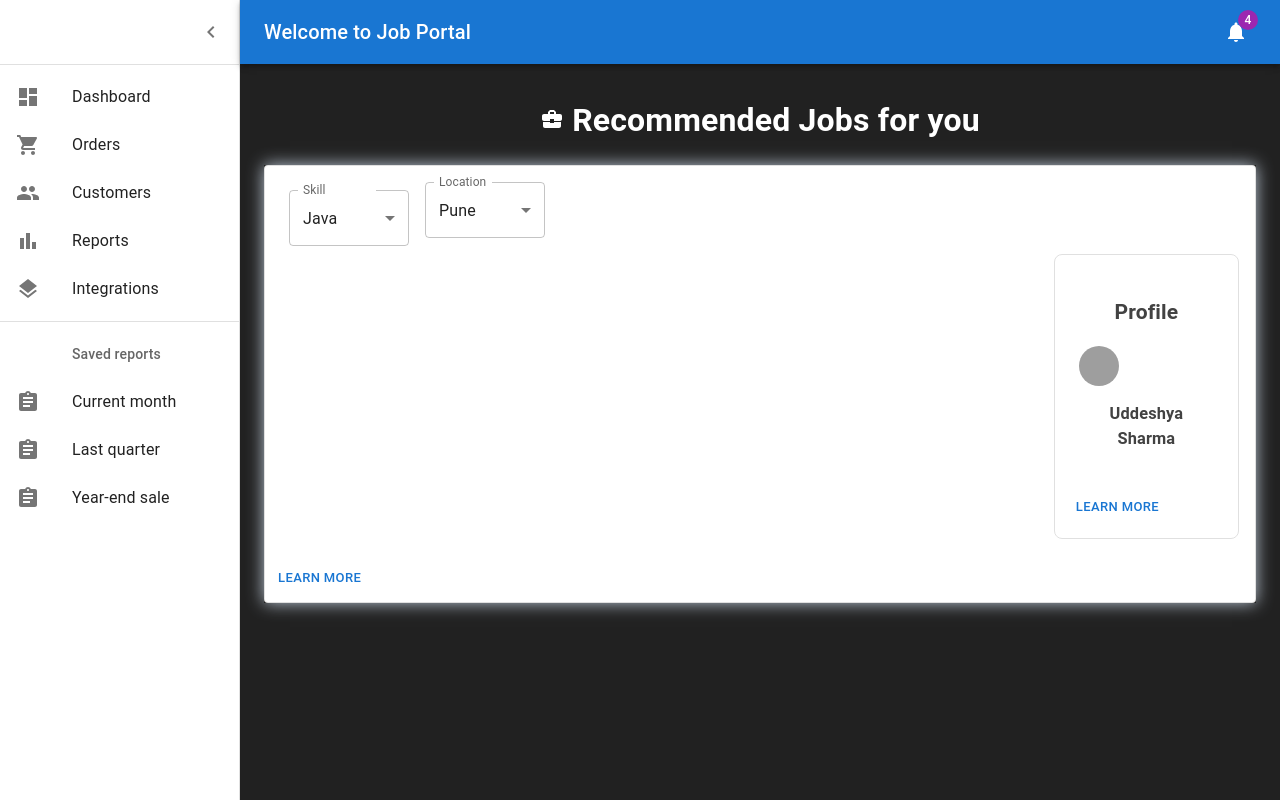
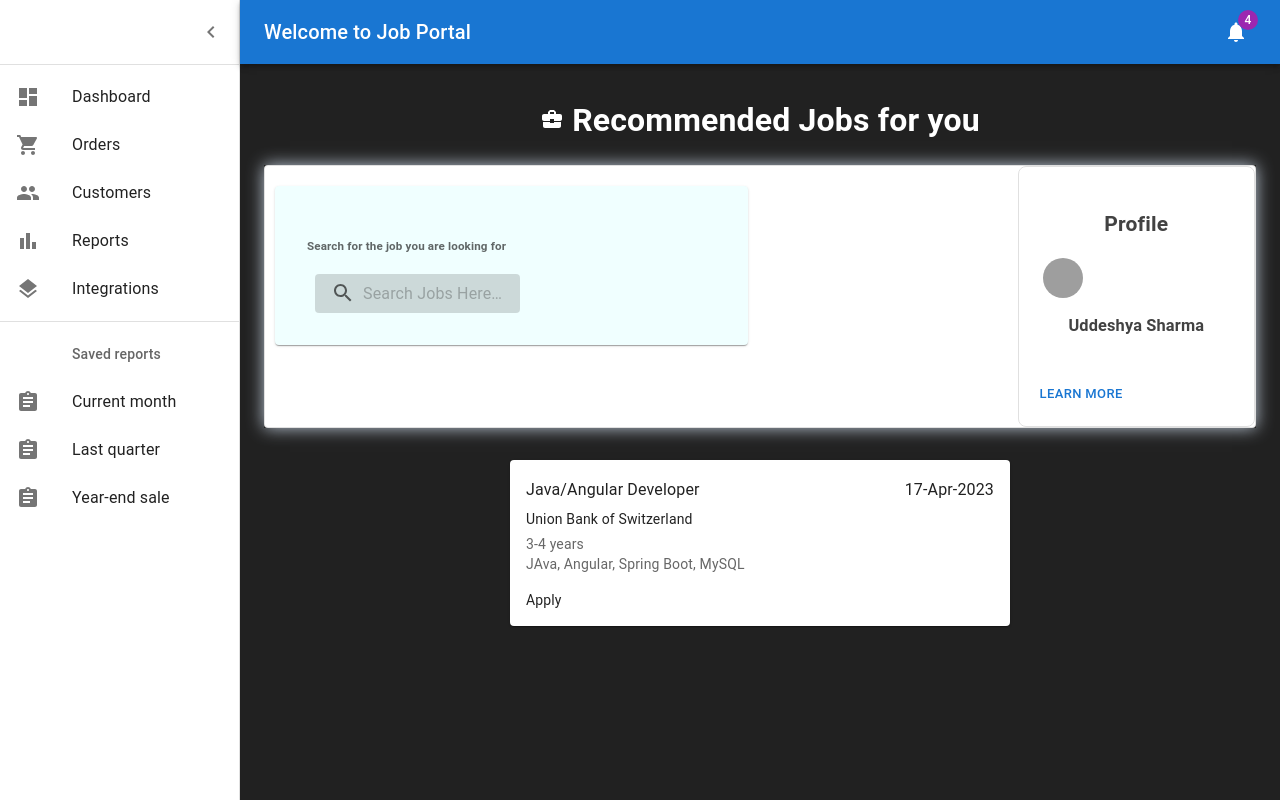
Before and after one commit to Uddeshya08/job-react, a React (Create React App) app: page /dashboard in a window 1280 px wide. Built offline with nearby package versions, Linux system fonts and the light colour scheme; grey boxes are pictures that could not be loaded.

Commit message:
Authentication and Signup Code added

```diff
--- a/package.json
+++ b/package.json
@@ -10,6 +10,7 @@
     "@testing-library/jest-dom": "^5.16.5",
     "@testing-library/react": "^13.4.0",
     "@testing-library/user-event": "^13.5.0",
+    "axios": "^1.3.5",
     "localforage": "^1.10.0",
     "match-sorter": "^6.3.1",
     "react": "^18.2.0",
--- a/src/Job-Dashboard/Dashboard.js
+++ b/src/Job-Dashboard/Dashboard.js
@@ -20,6 +20,7 @@ import NotificationsIcon from '@mui/icons-material/Notifications';
 import { mainListItems, secondaryListItems } from './listItems';
 import BusinessCenterIcon from '@mui/icons-material/BusinessCenter';
 import OutlinedCard from './cardtop';
+import ComplexGrid from './Joblist';
 
 
 function Copyright(props) {
@@ -169,6 +170,7 @@ function DashboardContent() {
               <BusinessCenterIcon /> Recommended Jobs for you </h1>
            <OutlinedCard/>
           </Container>
+          <ComplexGrid></ComplexGrid>
         </Box>
       </Box>
     </ThemeProvider>
--- /dev/null
+++ b/src/Job-Dashboard/Joblist.js
@@ -0,0 +1,59 @@
+import * as React from 'react';
+import { styled } from '@mui/material/styles';
+import Grid from '@mui/material/Grid';
+import Paper from '@mui/material/Paper';
+import Typography from '@mui/material/Typography';
+import ButtonBase from '@mui/material/ButtonBase';
+
+const Img = styled('img')({
+  margin: 'auto',
+  display: 'block',
+  maxWidth: '100%',
+  maxHeight: '100%',
+});
+
+export default function ComplexGrid() {
+  return (
+    <Paper
+      sx={{
+        p: 2,
+        margin: 'auto',
+        maxWidth: 500,
+        flexGrow: 1,
+        backgroundColor: (theme) =>
+          theme.palette.mode === 'dark' ? '#1A2027' : '#fff',
+      }}
+    >
+      <Grid container spacing={2}>
+        <Grid item xs={12} sm container>
+          <Grid item xs container direction="column" spacing={2}>
+            <Grid item xs>
+              <Typography gutterBottom variant="subtitle1" component="div">
+                Java/Angular Developer
+              </Typography>
+              <Typography variant="body2" gutterBottom>
+                Union Bank of Switzerland
+              </Typography>
+              <Typography variant="body2" color="text.secondary">
+                3-4 years
+              </Typography>
+              <Typography variant="body2" color="text.secondary">
+                JAva, Angular, Spring Boot, MySQL
+              </Typography>
+            </Grid>
+            <Grid item>
+              <Typography sx={{ cursor: 'pointer' }} variant="body2">
+                Apply
+              </Typography>
+            </Grid>
+          </Grid>
+          <Grid item>
+            <Typography variant="subtitle1" component="div">
+            17-Apr-2023
+            </Typography>
+          </Grid>
+        </Grid>
+      </Grid>
+    </Paper>
+  );
+}
--- a/src/Job-Dashboard/Profile.js
+++ b/src/Job-Dashboard/Profile.js
@@ -55,7 +55,7 @@ export default function ProfileCard() {
     gap: 1,
   }}
 >
-<Item sx={{ gridRow: '1', gridColumn: '5/5' }}>{profile}</Item>
+<Item sx={{ gridRow: '1', gridColumn: '3/5' }}>{profile}</Item>
     </Box>
   );
 }
--- a/src/Job-Dashboard/cardtop.js
+++ b/src/Job-Dashboard/cardtop.js
@@ -1,69 +1,97 @@
 import * as React from 'react';
 import Box from '@mui/material/Box';
 import Card from '@mui/material/Card';
-import CardActions from '@mui/material/CardActions';
 import CardContent from '@mui/material/CardContent';
 import Button from '@mui/material/Button';
-import Typography from '@mui/material/Typography';
-import { FormControl,InputLabel, Select, MenuItem } from '@mui/material';
-import shadows from '@mui/material/styles/shadows';
 import ProfileCard from './Profile';
+import { styled, alpha } from '@mui/material/styles';
+import Grid from '@mui/material/Grid';
+import InputBase from '@mui/material/InputBase';
+import SearchIcon from '@mui/icons-material/Search';
+import Paper from '@mui/material/Paper';
 
-const bull = (
-  <Box
-    component="span"
-    sx={{ display: 'inline-block', mx: '2px', transform: 'scale(0.8)'}}
-  >
-    •
-  </Box>
-);
+const Item = styled(Paper)(({ theme }) => ({
+  backgroundColor: theme.palette.mode === 'dark' ? '#1A2027' : '#F0FFFF',
+  ...theme.typography.body2,
+  padding: theme.spacing(4),
+  textAlign: 'left',
+  marginTop: 20,
+  marginLeft:10,
+  color: theme.palette.text.secondary,
+}));
+
+const Search = styled('div')(({ theme }) => ({
+  position: 'relative',
+  borderRadius: theme.shape.borderRadius,
+  backgroundColor: alpha(theme.palette.common.black, 0.15),
+  '&:hover': {
+    backgroundColor: alpha(theme.palette.common.white, 0.25),
+  },
+  marginRight: theme.spacing(2),
+  marginLeft: 0,
+  width: '50%',
+  [theme.breakpoints.up('sm')]: {
+    marginLeft: theme.spacing(1),
+    width: '50%',
+  },
+}));
+
+const SearchIconWrapper = styled('div')(({ theme }) => ({
+  padding: theme.spacing(0, 2),
+  height: '100%',
+  position: 'absolute',
+  pointerEvents: 'none',
+  display: 'flex',
+  alignItems: 'center',
+  justifyContent: 'center',
+}));
+
+const StyledInputBase = styled(InputBase)(({ theme }) => ({
+  color: 'inherit',
+  '& .MuiInputBase-input': {
+    padding: theme.spacing(1, 1, 1, 0),
+    // vertical padding + font size from searchIcon
+    paddingLeft: `calc(1em + ${theme.spacing(4)})`,
+    transition: theme.transitions.create('width'),
+    width: '50%',
+    [theme.breakpoints.up('md')]: {
+      width: '20ch',
+    },
+  },
+}));
+
 
 const card = (
   <React.Fragment>
-    <CardContent>
-    <FormControl sx={{ m: 1, minWidth: 120 }}>
-  <InputLabel id="demo-simple-select-label">Skill</InputLabel>
-  <Select
-    labelId="demo-simple-select-label"
-    id="demo-simple-select"
-    value={10}
-    label="Primary Skill"
-   // onChange={handleChange}
-  >
-    <MenuItem value={10}>Java</MenuItem>
-    <MenuItem value={20}>React</MenuItem>
-    <MenuItem value={30}>Angular</MenuItem>
-
-  </Select>
-  </FormControl>
-  <FormControl sx={{ marginLeft: 1, minWidth: 120 }}>
-  <InputLabel id="demo-simple-select-label">Location</InputLabel>
-  <Select
-    labelId="demo-simple-select-label"
-    id="demo-simple-select"
-    value={10}
-    label="Location"
-   // onChange={handleChange}
-  >
-    <MenuItem value={10}>Pune</MenuItem>
-    <MenuItem value={20}>Bhopal</MenuItem>
-    <MenuItem value={30}>Banglore</MenuItem>
-
-  </Select>
-</FormControl>
-<ProfileCard/>
-    </CardContent>
-    <CardActions>
-      <Button size="small">Learn More</Button>
-    </CardActions>
+<Box sx={{ width: '100%' }}>
+      <Grid container rowSpacing={1} columnSpacing={{ xs: 1, sm: 2, md: 3 }}>
+        <Grid item xs={6}>
+          <Item>
+          <h5>Search for the job you are looking for</h5>
+          <Search>
+            <SearchIconWrapper>
+              <SearchIcon />
+            </SearchIconWrapper>
+            <StyledInputBase
+              placeholder="Search Jobs Here…"
+              inputProps={{ 'aria-label': 'search' }}
+            />
+          </Search>
+          </Item>
+        </Grid>
+        <Grid item xs={6}>
+          <ProfileCard/>
+        </Grid>
+        </Grid>
+        </Box>
 
   </React.Fragment>
 );
 
 export default function OutlinedCard() {
   return (
-    <Box sx={{ minWidth: 275, boxShadow: '0 0px 16px 0 #BDC9D7' }}>
-      <Card variant="outlined">{card} </Card>
+    <Box sx={{ minWidth:150, boxShadow: '0 0px 16px 0 #BDC9D7' }}>
+      <Card variant="outlined">{card}</Card>
     </Box>
   );
 }
--- a/src/Services/helper.js
+++ b/src/Services/helper.js
@@ -1,6 +1,6 @@
 import axios from "axios";
 
-export const BASE_URL='http://localhost/9292';
+export const BASE_URL='http://localhost:8082';
 
 export const myaxios= axios.create({
 
--- a/src/signUp.js
+++ b/src/signUp.js
@@ -1,4 +1,5 @@
 import * as React from 'react';
+import { useState } from "react";
 import Avatar from '@mui/material/Avatar';
 import Button from '@mui/material/Button';
 import CssBaseline from '@mui/material/CssBaseline';
@@ -12,6 +13,9 @@ import LockOutlinedIcon from '@mui/icons-material/LockOutlined';
 import Typography from '@mui/material/Typography';
 import Container from '@mui/material/Container';
 import { createTheme, ThemeProvider } from '@mui/material/styles';
+import { signup } from './Services/User_Service';
+import axios from 'axios';
+import { useNavigate } from "react-router-dom"
 
 function Copyright(props) {
   return (
@@ -26,17 +30,102 @@ function Copyright(props) {
   );
 }
 
-const theme = createTheme();
 
-export default function SignUp() {
-  const handleSubmit = (event) => {
+const Signup = () => {
+  const[username, setUsername] = useState('');
+  const[password, setPassword] = useState('');
+  const[email, setEmail] = useState('');
+  const[firstName, setFirstname] = useState('');
+  const[lastName, setLastname] = useState('');
+  const[skills, setSkill] = useState('');
+  //const[experience, setExperience] = useState('');
+  const[location, setLocation] = useState('');
+  const[roles, setRoles] = useState('');
+  const[mobileNo, setMobileNo] = useState('');
+  const navigate = useNavigate();
+
+  const signupUser = (event) => {
+    const requestBody = {
+        username: username,
+        password: password,
+        email: email,
+      //  experience:experience,
+        firstName:firstName,
+        lastName:lastName,
+        skills: skills,
+        roles: roles,
+        mobileNo: mobileNo
+    }
     event.preventDefault();
-    const data = new FormData(event.currentTarget);
-    console.log({
-      email: data.get('email'),
-      password: data.get('password'),
-    });
-  };
+
+    signup(JSON.stringify(requestBody))
+    .then((resp) => {
+        console.log(resp);
+        console.log("success log")
+
+
+    }).then(navigate("/signin"))
+
+    console.log(requestBody);
+
+
+
+
+
+
+
+  //  fetch("http://localhost:8082/user/register", {
+  //           headers: {
+  //               "Content-Type": "application/json"
+  //           },
+  //           method: "post",
+  //           body: JSON.parse(requestBody)
+  //       }).then((response) => (response.json()))
+
+
+
+  }
+
+
+
+
+
+   //reseting the form
+  //  const resetData = () => {
+  //   setData({
+  //     username: "",
+  //     email: "",
+  //     firstname: "",
+  //     lastname: "",
+  //     skill: "",
+  //     experience: "",
+  //     location: "",
+  //     password: ""
+  //   });
+  // };
+
+
+
+    //data validate
+    //console.log(data);
+
+    //call server api for sending data
+    // signup(data).then((resp)=>
+    // {
+    //   console.log(resp);
+    //   console.log("success log");
+    // }).catch((error) => {
+    //   console.log(error);
+    //   console.log("Error log");
+    //   //handle errors in proper way
+    // });
+
+
+
+  const theme = createTheme();
+
+
+
 
   return (
     <ThemeProvider theme={theme}>
@@ -56,26 +145,57 @@ export default function SignUp() {
           <Typography component="h1" variant="h5">
             Sign up
           </Typography>
-          <Box component="form" noValidate onSubmit={handleSubmit} sx={{ mt: 3 }}>
+          <Box component="form" noValidate onSubmit={signupUser} sx={{ mt: 3 }}>
             <Grid container spacing={2}>
               <Grid item xs={12}>
                 <TextField
                   required
                   fullWidth
+                  id="username"
+                  value={username}
+                  onChange={(e) => setUsername(e.currentTarget.value)}
+                  label="Username"
+                  name="username"
+                  autoComplete="User Name"
+                  margin="normal"
+                />
+                <Grid item xs={12}>
+                <TextField
+                  required
+                  fullWidth
                   id="email"
-                  label="Username"
+                  type='email'
+                  value={email}
+                  onChange={(e) => setEmail(e.currentTarget.value)}
+                  label="E-mail"
                   name="email"
-                  autoComplete="User Name"
+                  autoComplete="Email"
                   margin="normal"
                 />
               <Grid item xs={12}>
                 <TextField
                   autoComplete="given-name"
-                  name="FullName"
+                  name="firstame"
+                  value={firstName}
+                  onChange={(e) => setFirstname(e.currentTarget.value)}
                   required
                   fullWidth
-                  id="fullName"
-                  label="Full Name"
+                  id="firstname"
+                  label="First Name"
+                  autoFocus
+                  margin="normal"
+                />
+              </Grid>
+              <Grid item xs={12}>
+                <TextField
+                  autoComplete="given-name"
+                  name="lastname"
+                  value={lastName}
+                  onChange={(e) => setLastname(e.currentTarget.value)}
+                  required
+                  fullWidth
+                  id="lastname"
+                  label="Last Name"
                   autoFocus
                   margin="normal"
                 />
@@ -83,7 +203,9 @@ export default function SignUp() {
               <Grid item xs={12}>
                 <TextField
                   autoComplete="Skills"
-                  name="Primary Skill"
+                  name="skills"
+                  value={skills}
+                  onChange={(e) => setSkill(e.currentTarget.value)}
                   required
                   fullWidth
                   id="skills"
@@ -92,15 +214,17 @@ export default function SignUp() {
                   margin="normal"
                 />
               </Grid>
-              <Grid item xs={12}>
+               <Grid item xs={12}>
                 <TextField
-                  autoComplete="Skills"
-                  name="Years of Experience"
+                  autoComplete="mobileNo"
+                  name="MobileNo"
+                  value={mobileNo}
+                  onChange={(e) => setMobileNo(e.currentTarget.value)}
                   required
                   type="number"
                   fullWidth
-                  id="skills"
-                  label="Experience"
+                  id="mobileNo"
+                  label="Mobile No."
                   autoFocus
                   margin="normal"
                 />
@@ -108,7 +232,9 @@ export default function SignUp() {
               <Grid item xs={12}>
                 <TextField
                   autoComplete="location"
-                  name="Location"
+                  name="location"
+                  value={location}
+                  onChange={(e) => setLocation(e.currentTarget.value)}
                   required
                   fullWidth
                   id="location"
@@ -122,12 +248,15 @@ export default function SignUp() {
                   required
                   fullWidth
                   name="password"
+                  value={password}
+                  onChange={(e) => setPassword(e.currentTarget.value)}
                   label="Password"
                   type="password"
                   id="password"
                   autoComplete="new-password"
                   margin="normal"
                 />
+              </Grid>
               </Grid>
               <Grid item xs={12}>
                 <FormControlLabel
@@ -158,4 +287,8 @@ export default function SignUp() {
       </Container>
     </ThemeProvider>
   );
+
+
 }
+
+export default Signup;
```
Also changed, not shown: src/Services/User_Service.js (+13 -4 lines), src/localstorage/UserLocalStorage.js (added, +17 -0 lines), src/signIn.js (+44 -10 lines), 1 other file (tests, documents, lock files or other folders).
